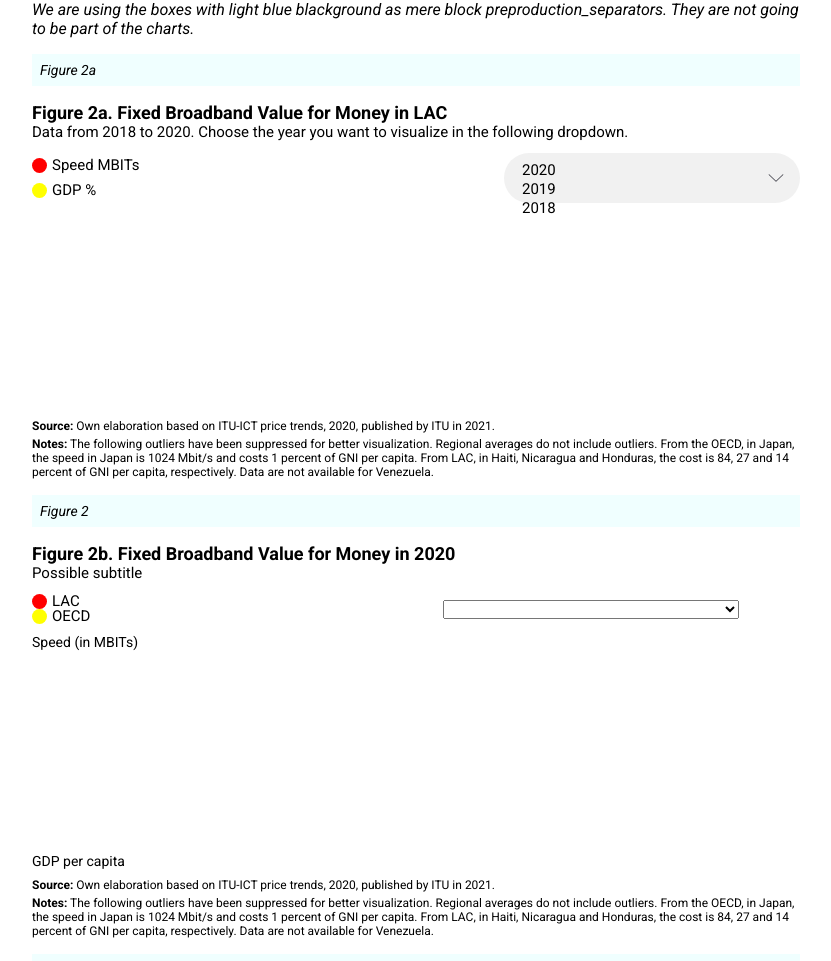
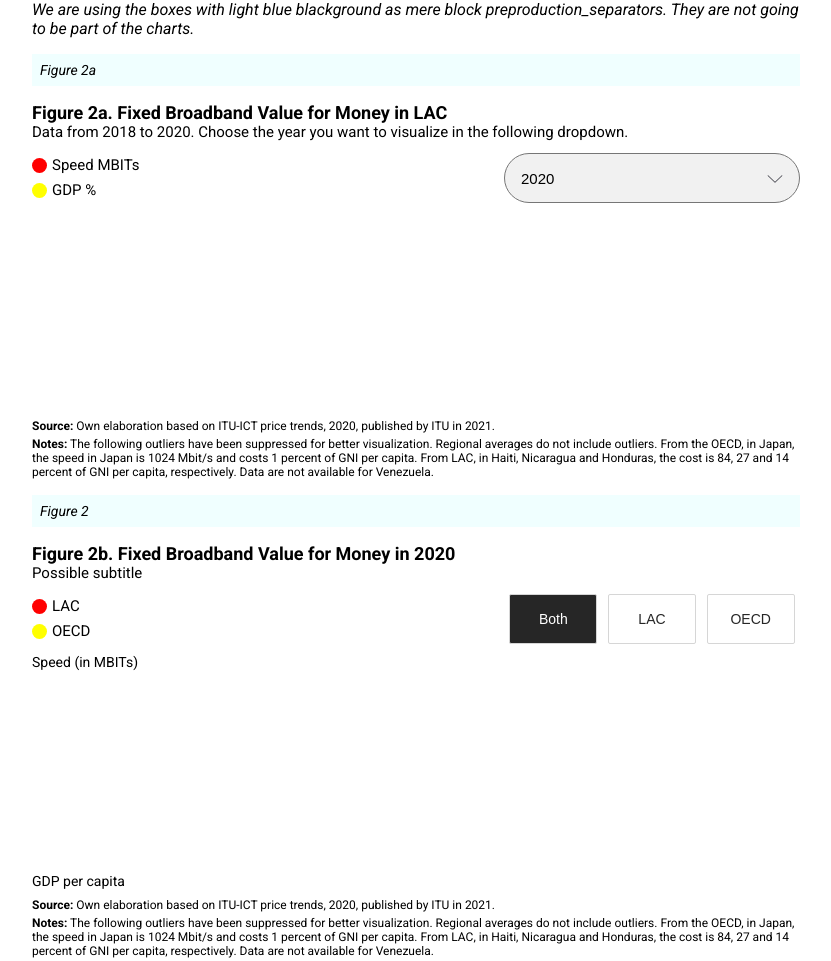
Before and after one commit to CarlosMunozDiaz/digital_indicators_english, a plain HTML site: page index.html in a window 1280 px wide. Shown: the top 961 px of the page, without its empty margins (224-1055 px from the left). Drawn offline with nearby package versions, Linux system fonts and the light colour scheme; no server answers.

Commit message:
Error en selects

```diff
--- a/index.html
+++ b/index.html
@@ -28,11 +28,11 @@
                     <div class="v_leg_item leg--first">Speed MBITs</div>
                     <div class="v_leg_item leg--second">GDP %</div>
                 </div>
-                <div class="v_select" id="select_2a">
+                <select class="v_select" id="select_2a">
                     <option value="2020" selected>2020</option>
                     <option value="2019">2019</option>
                     <option value="2018">2018</option>
-                </div>
+                </select>
             </div>
             <div class="v_chart" id="v_fig2a"></div>
             <div class="v_bl-footer">
@@ -58,11 +58,11 @@
                     <div class="v_leg_item leg--first">LAC</div>
                     <div class="v_leg_item leg--second">OECD</div>
                 </div>
-                <select class="v_buttons" id="buttons_2b">
+                <div class="v_buttons" id="buttons_2b">
                     <button class="btn active">Both</button>
                     <button class="btn">LAC</button>
                     <button class="btn">OECD</button>
-                </select>
+                </div>
             </div>
             <div class="v_chart-disperssion">
                 <span class="v_axis-y">Speed (in MBITs)</span>
@@ -186,11 +186,11 @@
                     <div class="v_leg_item leg--first">SEM</div>
                     <div class="v_leg_item leg--second">T</div>
                 </div>
-                <select class="v_buttons" id="buttons_10">
+                <div class="v_buttons" id="buttons_10">
                     <button class="btn active">STEM</button>
                     <button class="btn">SEM</button>
                     <button class="btn">T</button>
-                </select>
+                </div>
             </div>
             <div class="v_chart" id="v_fig10">
             </div>
```
